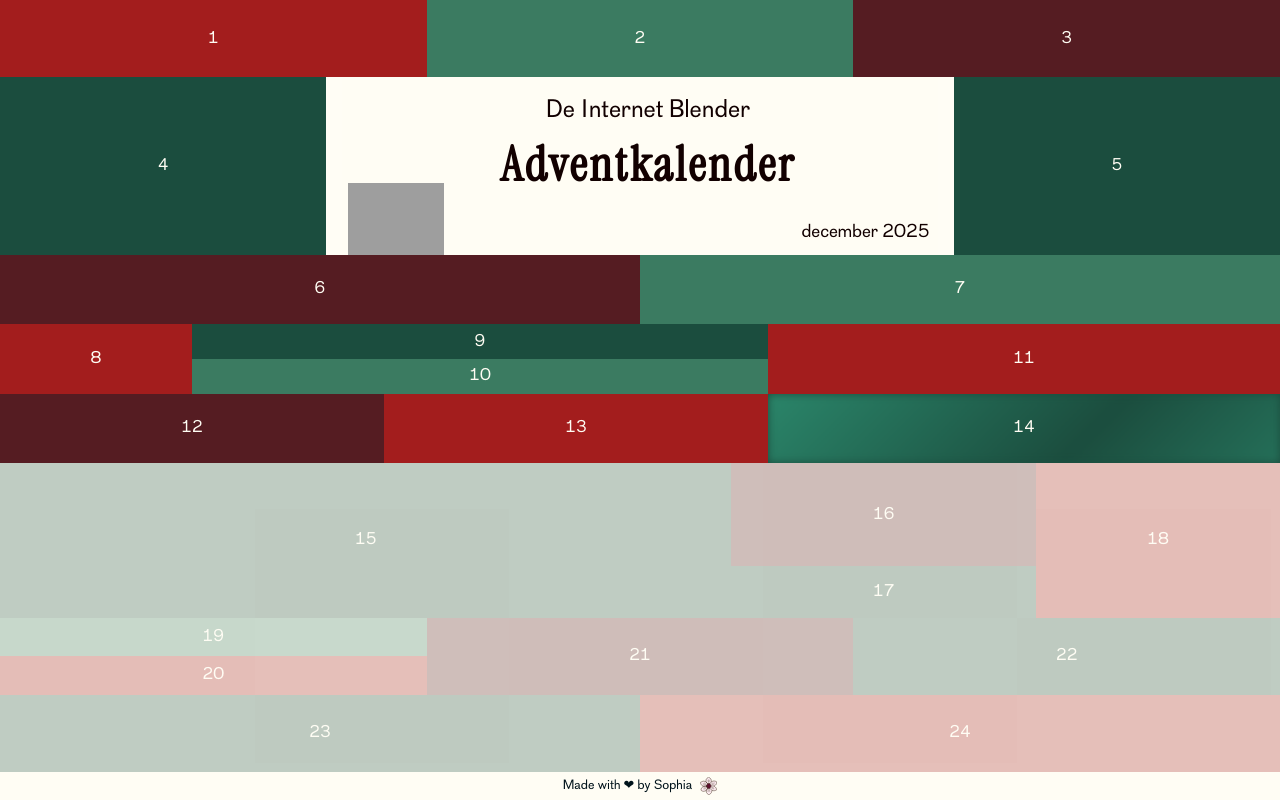
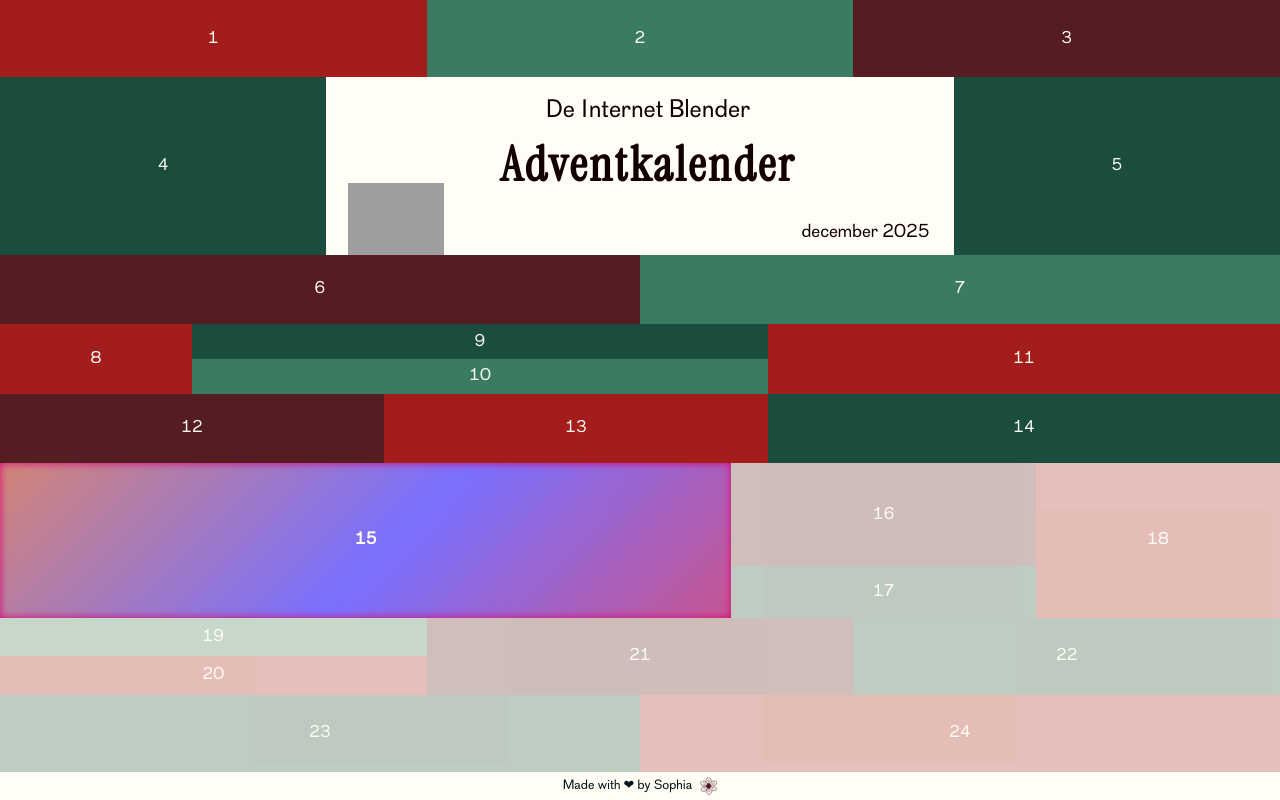
Before and after one commit to sophiavl/portfolio2025, a Nuxt app: page /adventkalender in a window 1280 px wide. Built offline with nearby package versions, Linux system fonts and the light colour scheme; grey boxes are pictures that could not be loaded.

Commit message:
15 december

```diff
--- a/components/Cadeau.vue
+++ b/components/Cadeau.vue
@@ -1,5 +1,5 @@
 <template>
-    <div>
+    <div class="pt-12">
 
         <img class="cadeau" v-if="!presentOpened" :class="{ bounce: animate }" @click="playAnimation"
             src="/public/images/cadeautje_dicht.png" alt="cadeautje" />
--- a/pages/adventkalender.vue
+++ b/pages/adventkalender.vue
@@ -139,7 +139,7 @@
           <p>13</p>
         </button>
 
-        <button :disabled="unlockedDay < 14" id="glow-on-hover" @click="openOverlay(dayData[13])" :class="[
+        <button :disabled="unlockedDay < 14" @click="openOverlay(dayData[13])" :class="[
           'w-[40%] h-full flex justify-center items-center text-xl ',
           unlockedDay >= 14
             ? 'bg-[#1B4D3E]'
@@ -149,13 +149,13 @@
         </button>
       </div>
       <div class="flex h-[20%] w-screen">
-        <button :disabled="unlockedDay < 15" @click="openOverlay(dayData[14])" :class="[
+        <button :disabled="unlockedDay < 15" id="glow-on-hover" @click="openOverlay(dayData[14])" :class="[
           'w-3/5 h-full flex justify-center items-center text-xl ',
           unlockedDay >= 15
-            ? 'bg-[#1B4D3E]'
-            : 'bg-[#1B4D3E]/40 cursor-not-allowed opacity-70',
+            ? 'bg-[#d90479]'
+            : 'bg-[#d90479]/40 cursor-not-allowed opacity-70',
         ]">
-          <p>15</p>
+          <p class="verjaardagstext">15</p>
         </button>
         <div class="flex flex-col w-1/4">
           <button :disabled="unlockedDay < 16" @click="openOverlay(dayData[15])" :class="[
@@ -266,7 +266,7 @@ function openOverlay(dayObject) {
   src.value = dayObject.src
 }
 const overlay = ref(false);
-const unlockedDay = ref(14);
+const unlockedDay = ref(15);
 const mounted = ref(false);
 
 onMounted(() => {
@@ -391,8 +391,10 @@ const dayData = [
   {
     day: 15,
     date: "15 december",
-    text: "Tekst dag 3...",
-    link: "https://example.com",
+    text: "Het is mijn verjaardag vandaag! Deze dag roept natuurlijk om een écht goede link voor de adventkalender. Bij deze daarom een van de beste youtubekanalen die er bestaat. Ookal is elk filmpje rond de 8 minuten, ben je zo uren verder met kijken. Kijk en geniet!",
+    link: "https://youtu.be/RVBfsbeTBac?si=tmLMQEl9BIvxnOf3",
+    vakje: "cadeau",
+    src: "/images/youtube.png"
   },
   {
     day: 16,
@@ -471,12 +473,12 @@ const dayData = [
   height: 100%;
 
   background: linear-gradient(-45deg,
-      #1B4D3E,
-      #2f9576,
-      #1B4D3E,
-      #2f9576,
-      #1B4D3E,
-      #2f9576);
+      rgb(245, 23, 138),
+      #43bc98,
+      #30ffdc,
+      #ff4242,
+      #7970ff,
+      #ff8f33);
   background-size: 400% 400%;
   animation: gradient 5s ease infinite reverse;
   filter: blur(4px);
@@ -602,6 +604,11 @@ a,
   padding: 3px;
 }
 
+.verjaardagstext {
+  font-size: 1.8rem;
+  font-weight: bold;
+}
+
 @media only screen and (max-height: 750px) {
   #header {
     justify-content: start;
```
Also changed, not shown: public/images/youtube.png (added).
